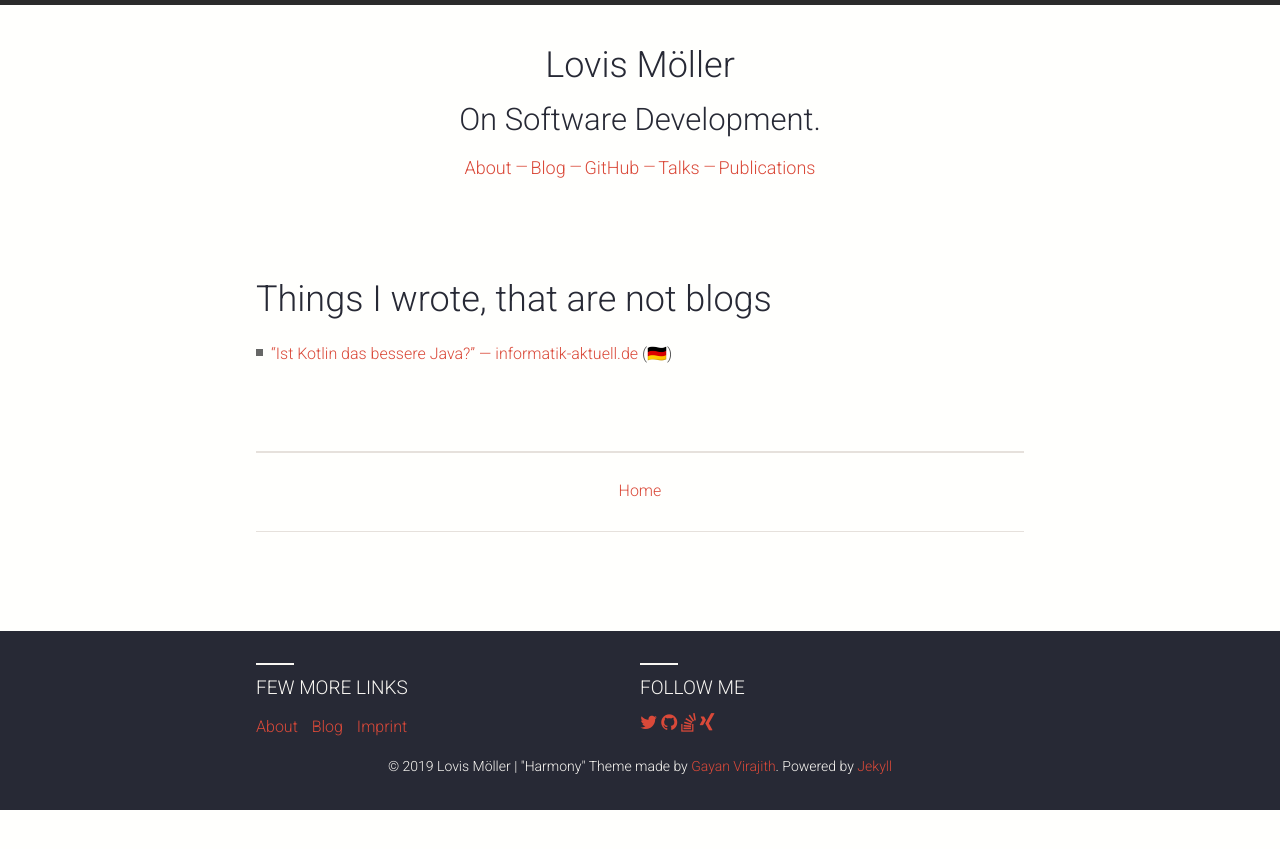
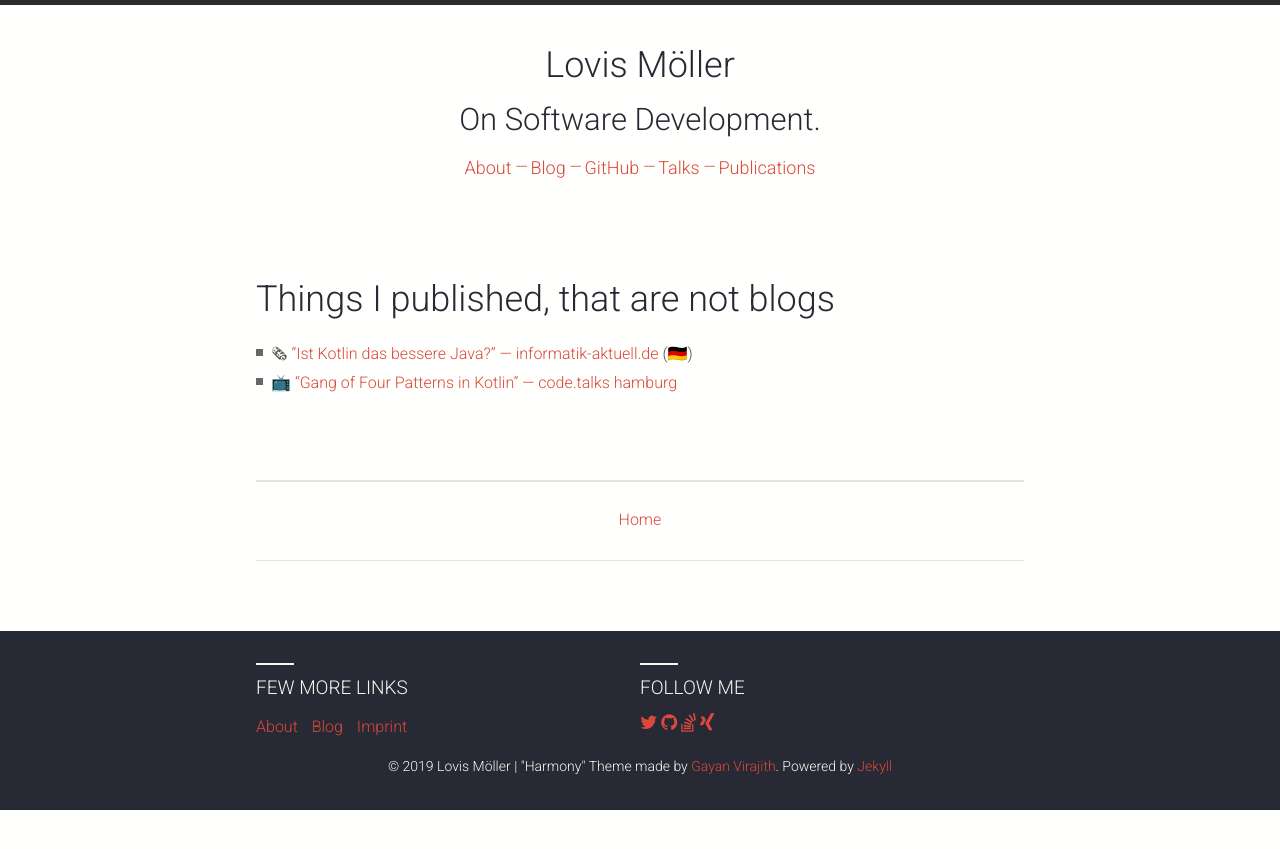
Before and after one commit to lmller/lmller.github.io, a Jekyll site: the page built from publication.md, in a window 1280 px wide. Shown: the top 849 px of the page. Built offline with Jekyll 4.4.1, drawn with Linux system fonts in a browser that asks for light colours; nearby versions of some CDN libraries.

Commit message:
add codetalks talk to publications

```diff
--- a/publication.md
+++ b/publication.md
@@ -1,7 +1,8 @@
 ---
 layout: page
-title: Things I wrote, that are not blogs
+title: Things I published, that are not blogs
 permalink: /publications/
 ---
 
-* ["Ist Kotlin das bessere Java?" &mdash; informatik-aktuell.de](https://www.informatik-aktuell.de/entwicklung/programmiersprachen/ist-kotlin-das-bessere-java-eine-einfuehrung.html) (🇩🇪)
+* 🗞 ["Ist Kotlin das bessere Java?" &mdash; informatik-aktuell.de](https://www.informatik-aktuell.de/entwicklung/programmiersprachen/ist-kotlin-das-bessere-java-eine-einfuehrung.html) (🇩🇪)
+* 📺 ["Gang of Four Patterns in Kotlin" &mdash; code.talks hamburg](https://www.youtube.com/watch?v=xxGCVVtMVn4)
```
